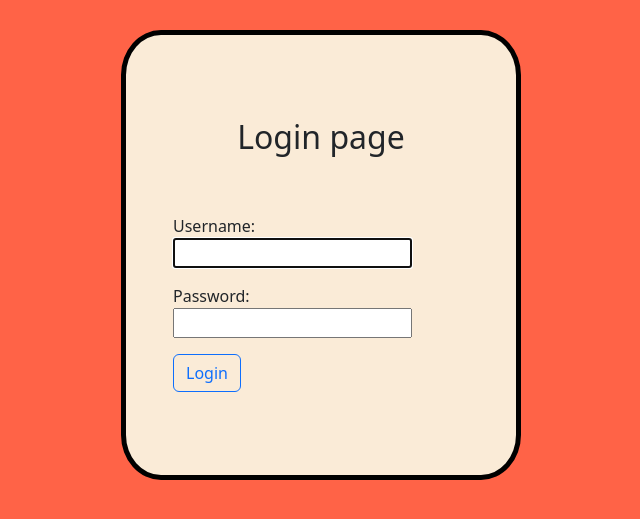
After one commit to ulugbek-pythonist/todo, a Django app: page /login/ in a window 1280 px wide. The commit adds this page. Shown: the top 519 px of the page, without its empty margins (319-959 px from the left). Run offline with Django 4.2, Linux system fonts and the light colour scheme.

Commit message:
login functionality

```diff
--- a/config/settings.py
+++ b/config/settings.py
@@ -113,3 +113,5 @@ MEDIA_ROOT = BASE_DIR / "media/"
 # https://docs.djangoproject.com/en/4.2/ref/settings/#default-auto-field
 
 DEFAULT_AUTO_FIELD = "django.db.models.BigAutoField"
+
+LOGIN_REDIRECT_URL = 'home'
--- a/task/models.py
+++ b/task/models.py
@@ -1,7 +1,11 @@
 from django.db import models
+from django.contrib.auth import get_user_model
+
+User = get_user_model()
 
 
 class Task(models.Model):
+    doer = models.ForeignKey(User,on_delete=models.CASCADE)
     task = models.CharField(max_length=255)
     is_done = models.BooleanField(default=False)
     created_at = models.DateTimeField(auto_now_add=True)
--- a/task/urls.py
+++ b/task/urls.py
@@ -1,4 +1,5 @@
 from django.urls import path
+from django.contrib.auth import views as auth_views
 
 from task import views
 
@@ -14,4 +15,5 @@ urlpatterns = [
     path("edit/<int:pk>/", views.edit_task, name="edit"),
     # deleting
     path("delete/<int:pk>/", views.delete_task, name="delete"),
+    path("login/", auth_views.LoginView.as_view(template_name="login.html"), name="login"),
 ]
--- /dev/null
+++ b/templates/login.html
@@ -0,0 +1,54 @@
+<!DOCTYPE html>
+<html lang="en">
+<head>
+    <meta charset="UTF-8">
+    <meta name="viewport" content="width=device-width, initial-scale=1.0">
+    <title>Login</title>
+    <link
+      href="https://cdn.jsdelivr.net/npm/bootstrap@5.3.0-alpha1/dist/css/bootstrap.min.css"
+      rel="stylesheet"
+      integrity="sha384-GLhlTQ8iRABdZLl6O3oVMWSktQOp6b7In1Zl3/Jr59b6EGGoI1aFkw7cmDA6j6gD"
+      crossorigin="anonymous"
+    />
+    <script
+      src="https://cdn.jsdelivr.net/npm/bootstrap@5.3.0-alpha1/dist/js/bootstrap.bundle.min.js"
+      integrity="sha384-w76AqPfDkMBDXo30jS1Sgez6pr3x5MlQ1ZAGC+nuZB+EYdgRZgiwxhTBTkF7CXvN"
+      crossorigin="anonymous"
+    ></script>
+    <style>
+        body{
+            box-sizing: border-box;
+            background-color: tomato;
+            display: flex;
+            flex-direction: column;
+            justify-content: center;
+            align-items: center;
+        }
+
+        .login{
+            background-color: antiquewhite;
+            display: flex;
+            flex-direction: column;
+            justify-content: center;
+            align-items: center;
+            width: 400px;
+            height: 450px;
+            border: 5px solid black;
+            border-radius: 10%;
+            margin: 30px;
+            padding: 47px;
+        }
+
+    </style>
+</head>
+<body>
+    <div class="login">
+        <h2 style="padding-bottom: 50px;">Login page</h2>
+        <form action="{% url 'login' %}" method="post">
+            {% csrf_token %}
+            {{form.as_p}}
+            <button type="submit" class="btn btn-md btn-outline-primary">Login</button>
+        </form>
+    </div>
+</body>
+</html>
```
Also changed, not shown: task/views.py (+6 -5 lines), templates/home.html (+13 -0 lines), media/user.png (added), task/migrations/0002_task_doer.py (added).
